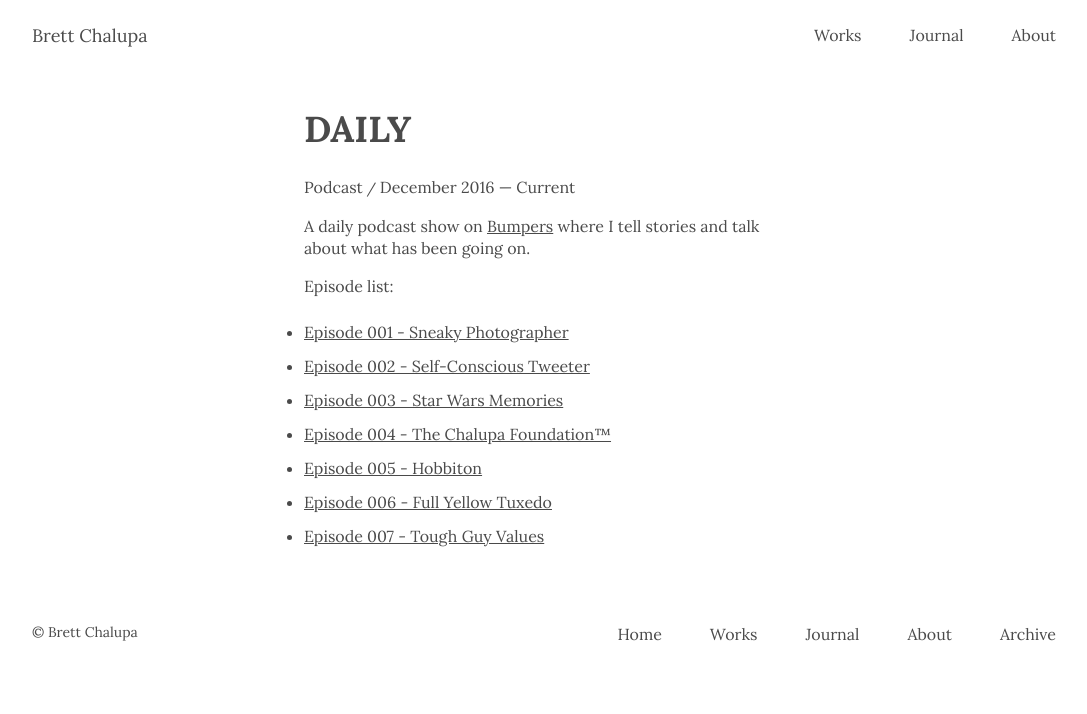
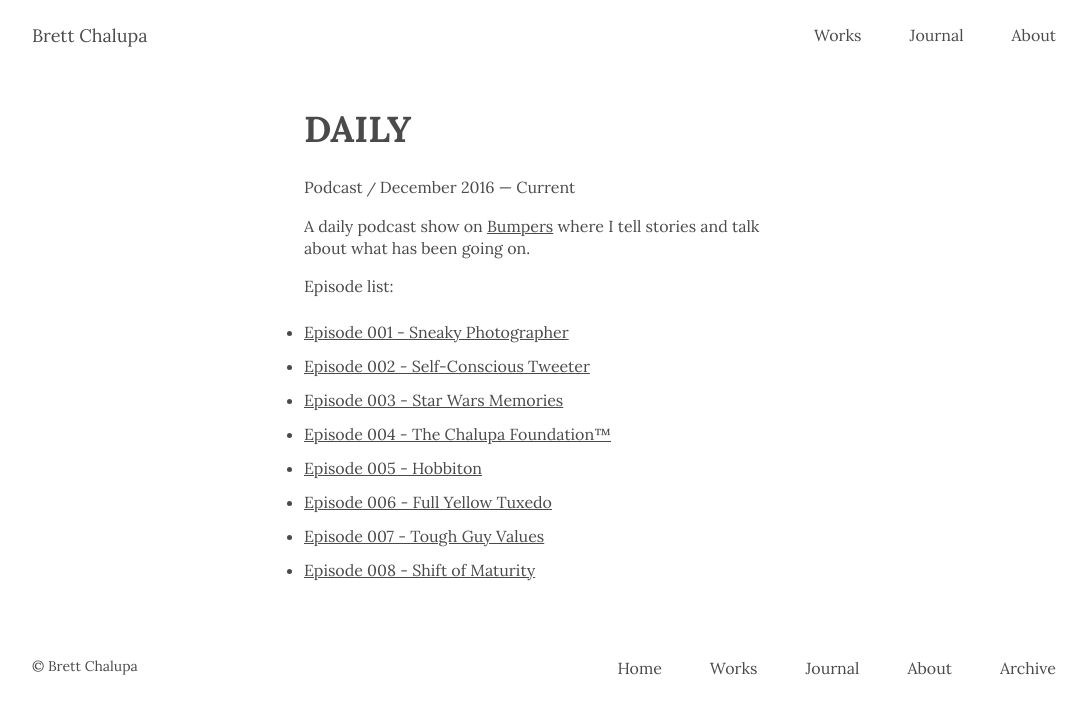
Before and after one commit to brettchalupa/brettchalupa.github.io, a Jekyll site: the page built from _works/daily.md, in a window 1280 px wide. Shown: the top 714 px of the page, without its empty margins (96-1183 px from the left). Built offline with Jekyll 4.4.1, drawn with Linux system fonts in a browser that asks for light colours; a script that is not in the unit is left out.

Commit message:
Add Daily 008

```diff
--- a/_works/daily.md
+++ b/_works/daily.md
@@ -21,3 +21,4 @@ Episode list:
 - [Episode 005 - Hobbiton](https://bumpers.fm/e/b17ds9dcvco002ihjmgg)
 - [Episode 006 - Full Yellow Tuxedo](https://bumpers.fm/e/b1840elq34m002moh1sg)
 - [Episode 007 - Tough Guy Values](https://bumpers.fm/e/b18t6ijsvtig02k9hr80)
+- [Episode 008 - Shift of Maturity](https://bumpers.fm/e/b19i9mjjumh005bv23t0)
```
